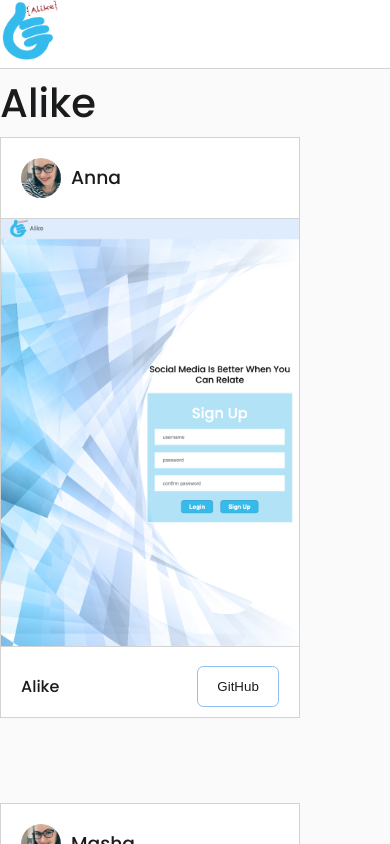
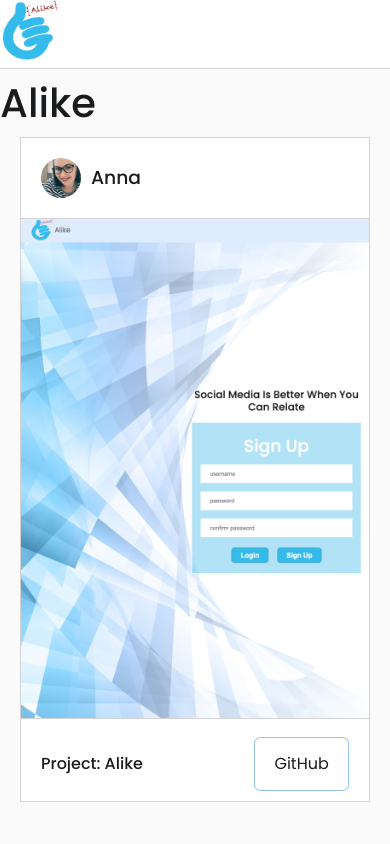
Before and after one commit to annadruzhinina/FrontEnd-Alike, a React (Create React App) app: page / in a window 390 px wide. Shown: the top 844 px of the page. Built offline with nearby package versions, Linux system fonts and the light colour scheme.

Commit message:
Update css for home page

```diff
--- /dev/null
+++ b/public/data.json
@@ -0,0 +1,23 @@
+[
+  {
+    "username": "Anna",
+    "project": "Alike",
+    "github": "https://github.com/annadruzhinina/FrontEnd-Alike",
+    "imageUrl": "../image/project_001.png"
+  },
+  {
+    "username": "Masha",
+    "caption": "llama, (Lama glama), domesticated livestock species, descendant of the guanaco (Lama guanicoe), and one of the South American members of the camel family, Camelidae (order Artiodactyla). The llama is primarily a pack animal, but it is also used as a source of food, wool, hides, tallow for candles, and dried dung for fuel. Llama herds are found primarily in Bolivia, Peru, Colombia, Ecuador, Chile, and Argentina, and they have been exported to other countries.",
+    "imageUrl": "https://t3.ftcdn.net/jpg/02/94/01/90/240_F_294019074_G4NcIwP8uaYyxX0lNflmwMNK7N67LawS.jpg"
+  },
+  {
+    "username": "Irina",
+    "caption": "❤️❤️❤️",
+    "imageUrl": "https://t4.ftcdn.net/jpg/03/05/40/57/240_F_305405752_HDjCBMszsIz7OhJ2ybT0TeIh3If5CREJ.jpg"
+  },
+  {
+    "username": "Liza",
+    "caption": "Lorem LoremLoremLoremLoremLoremLoremLoremLoremLoremLorem LoremLoremLoremLorem ",
+    "imageUrl": "https://t4.ftcdn.net/jpg/00/28/04/57/240_F_28045761_hAsTs9W6HZs1RiRiND8QdNoD70paO6Ww.jpg"
+  }
+]
--- a/src/components/Post/Post.jsx
+++ b/src/components/Post/Post.jsx
@@ -3,9 +3,9 @@ import "./post.css";
 import Avatar from "@mui/material/Avatar";
 
 function Post({ username, project, github, imageUrl }) {
-  const handleClick = () => {
-    window.location.href = github;
-  };
+  // const handleClick = () => {
+  //   window.location.href = github;
+  // };
 
   return (
     <div className="post">
@@ -19,10 +19,15 @@ function Post({ username, project, github, imageUrl }) {
       </div>
       <img className="post-image" src={imageUrl} alt="" />
       <div className="post-bottom">
-        <h4>{project}</h4>
-        <button className="btn" onClick={handleClick}>
+        <h4>Project: {project}</h4>
+        <a
+          className="btn"
+          // onClick={handleClick}
+          target="_blank"
+          href={github}
+        >
           GitHub
-        </button>
+        </a>
       </div>
     </div>
   );
--- a/src/screens/Home/Home.jsx
+++ b/src/screens/Home/Home.jsx
@@ -1,46 +1,28 @@
+import React, { useState, useEffect } from "react";
 import "./home.css";
-import { Link } from "react-router-dom";
 import Post from "../../components/Post/Post.jsx";
-import { useState } from "react";
-import "./home.css";
 import Navbar from "../../components/Navbar/Navbar";
 import RightNavbar from "../../components/RightNavbar/RightNavbar";
-// username, project, github, imageUrl
+
 function Home() {
-  const [posts, setPosts] = useState([
-    {
-      username: "Anna",
-      project: "Alike",
-      github: "https://github.com/annadruzhinina/FrontEnd-Alike",
-      imageUrl: "../image/project_001.png",
-    },
-    {
-      username: "Masha",
-      caption:
-        "llama, (Lama glama), domesticated livestock species, descendant of the guanaco (Lama guanicoe), and one of the South American members of the camel family, Camelidae (order Artiodactyla). The llama is primarily a pack animal, but it is also used as a source of food, wool, hides, tallow for candles, and dried dung for fuel. Llama herds are found primarily in Bolivia, Peru, Colombia, Ecuador, Chile, and Argentina, and they have been exported to other countries.",
-      imageUrl:
-        "https://t3.ftcdn.net/jpg/02/94/01/90/240_F_294019074_G4NcIwP8uaYyxX0lNflmwMNK7N67LawS.jpg",
-    },
-    {
-      username: "Irina",
-      caption: "❤️❤️❤️",
-      imageUrl:
-        "https://t4.ftcdn.net/jpg/03/05/40/57/240_F_305405752_HDjCBMszsIz7OhJ2ybT0TeIh3If5CREJ.jpg",
-    },
-    {
-      username: "Liza",
-      caption:
-        "Lorem LoremLoremLoremLoremLoremLoremLoremLoremLoremLorem LoremLoremLoremLorem ",
-      imageUrl:
-        "https://t4.ftcdn.net/jpg/00/28/04/57/240_F_28045761_hAsTs9W6HZs1RiRiND8QdNoD70paO6Ww.jpg",
-    },
-  ]);
+  const [posts, setPosts] = useState([]);
+
+  useEffect(() => {
+    fetch("data.json")
+      .then((response) => response.json())
+      .then((data) => {
+        setPosts(data);
+      })
+      .catch((error) => {
+        console.error(error);
+      });
+  }, []);
+
   return (
     <div className="home">
       <div className="home-header">
         <img
           className="home-headerImage"
-          // src="https://www.instagram.com/static/images/web/mobile_nav_type_logo.png/735145cfe0a4.png"
           src="./image/logo_transparent_bg_new.png"
         />
       </div>
@@ -50,20 +32,16 @@ function Home() {
           <Navbar />
         </div>
         <div className="home-center">
-          {/* add id,post */}
-          {posts.map((post) => {
-            return (
+          {posts.map((post, index) => (
             <Post
-                // username, project, github, imageUrl
+              key={index}
               username={post.username}
               project={post.project}
               github={post.github}
               imageUrl={post.imageUrl}
             />
-            );
-          })}
+          ))}
         </div>
-
         <div className="home-right">
           <RightNavbar />
         </div>
--- a/src/screens/Home/home.css
+++ b/src/screens/Home/home.css
@@ -27,7 +27,7 @@
   /* display: flex;
   justify-content: space-between; */
   display: grid;
-  grid-template-columns: 1fr 2fr 1fr;
+  grid-template-columns: auto 2fr 1fr;
   gap: 2.5rem;
 }
 
@@ -54,5 +54,9 @@
     display: grid;
     grid-template-columns: 1fr;
     gap: 2.5rem;
+    margin: 0 20px;
+  }
+  .home-global {
+    gap: 0rem;
   }
 }
```
Also changed, not shown: src/components/RightNavbar/RightNavbar.jsx (+23 -24 lines), src/data.json (added, +26 -0 lines). Lines whose indentation alone changed are shown as unchanged.
